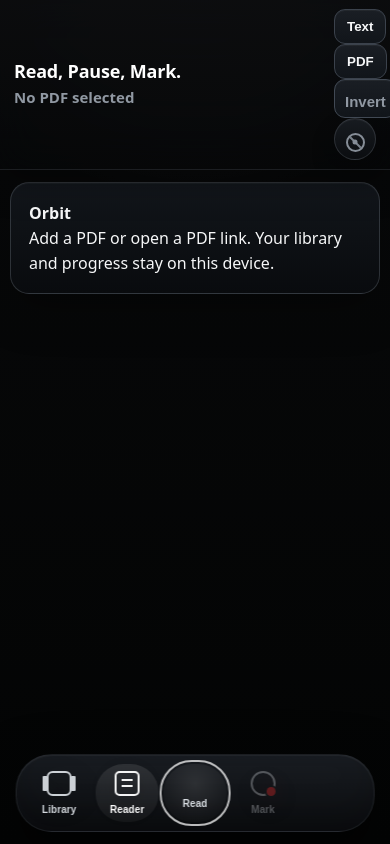
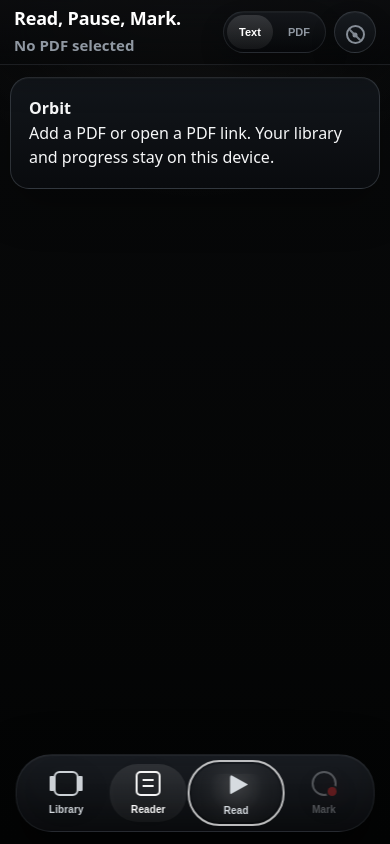
Before and after one commit to llivichuzhcadesign-ux/pdf-voice-reader, a plain HTML site: page index.html in a window 390 px wide. Both pictures are taken after a click on the button "Read". Drawn offline with Linux system fonts and the light colour scheme.

Commit message:
Add iOS reader view and play pause transitions

```diff
--- a/index.html
+++ b/index.html
@@ -44,6 +44,145 @@
 
       body[data-reader-pane="pdf"] #mobileInvertBtn {
         display: inline-grid;
+      }
+
+      .mobileTopLine {
+        grid-template-columns: minmax(0, 1fr) auto;
+      }
+
+      .mobileReaderTools {
+        display: flex;
+        align-items: center;
+        gap: 8px;
+      }
+
+      .paneSwitch {
+        display: grid;
+        grid-template-columns: repeat(2, minmax(46px, 1fr));
+        gap: 3px;
+        padding: 3px;
+        border: 1px solid rgba(130, 140, 150, .18);
+        border-radius: 999px;
+        background: linear-gradient(180deg, rgba(22, 25, 30, .86), rgba(7, 8, 10, .84));
+        box-shadow: inset 0 1px 0 rgba(255,255,255,.035), 0 12px 24px rgba(0,0,0,.22);
+      }
+
+      .paneSwitch button {
+        min-width: 0;
+        height: 34px;
+        padding: 0 10px;
+        border: 0;
+        border-radius: 999px;
+        background: transparent;
+        color: #8f97a1;
+        font-size: 11px;
+        font-weight: 900;
+        box-shadow: none;
+      }
+
+      .paneSwitch button.active {
+        background: linear-gradient(180deg, rgba(255,255,255,.14), rgba(255,255,255,.055));
+        color: #fff;
+      }
+
+      #mobileInvertBtn {
+        display: none;
+        height: 40px;
+        min-width: 58px;
+        padding: 0 12px;
+        border-radius: 999px;
+        font-size: 11px;
+        font-weight: 900;
+        border-color: rgba(130,139,150,.24);
+        background: linear-gradient(180deg,#171b20,#0b0d10);
+        box-shadow: inset 0 1px 0 rgba(255,255,255,.035), 0 12px 22px rgba(0,0,0,.22);
+      }
+
+      body[data-reader-pane="pdf"] #viewer {
+        height: calc(100% - 65px);
+      }
+
+      body[data-reader-pane="pdf"] .readerGrid {
+        height: 100%;
+      }
+
+      body[data-reader-pane="pdf"] .pdfPreview {
+        height: 100%;
+      }
+
+      .mobileDock {
+        grid-template-columns: 1fr 1fr 1.15fr 1fr;
+      }
+
+      .dockReadPause {
+        position: relative;
+        overflow: hidden;
+      }
+
+      .dockReadPause::before {
+        content: "";
+        position: absolute;
+        inset: 8px;
+        border-radius: 24px;
+        background: radial-gradient(circle at 50% 35%, rgba(255,255,255,.13), transparent 64%);
+        opacity: .72;
+        transform: scale(.92);
+        transition: opacity .32s ease, transform .32s ease;
+      }
+
+      body[data-playback="playing"] .dockReadPause::before {
+        opacity: 1;
+        transform: scale(1);
+      }
+
+      .dockMorphIcon {
+        position: relative;
+        display: block;
+        width: 28px;
+        height: 28px;
+        filter: drop-shadow(0 8px 15px rgba(0,0,0,.4));
+        z-index: 1;
+      }
+
+      .dockMorphIcon span {
+        position: absolute;
+        top: 4px;
+        bottom: 4px;
+        left: 8px;
+        width: 18px;
+        border-radius: 3px;
+        background: currentColor;
+        clip-path: polygon(0 0, 100% 50%, 0 100%);
+        transform-origin: 50% 50%;
+        transition: left .28s ease, width .28s ease, border-radius .28s ease, clip-path .28s ease, opacity .2s ease, transform .28s ease;
+      }
+
+      .dockMorphIcon span:last-child {
+        opacity: 0;
+        transform: scale(.72);
+      }
+
+      body[data-playback="playing"] .dockMorphIcon span {
+        left: 6px;
+        width: 7px;
+        border-radius: 5px;
+        clip-path: polygon(0 0, 100% 0, 100% 100%, 0 100%);
+      }
+
+      body[data-playback="playing"] .dockMorphIcon span:last-child {
+        left: 16px;
+        opacity: 1;
+        transform: scale(1);
+      }
+
+      .dockReadPauseLabel {
+        position: relative;
+        z-index: 1;
+        transition: opacity .18s ease, transform .22s ease;
+      }
+
+      body[data-playback="playing"] .dockReadPauseLabel {
+        transform: translateY(-1px);
       }
     }
   </style>
```
